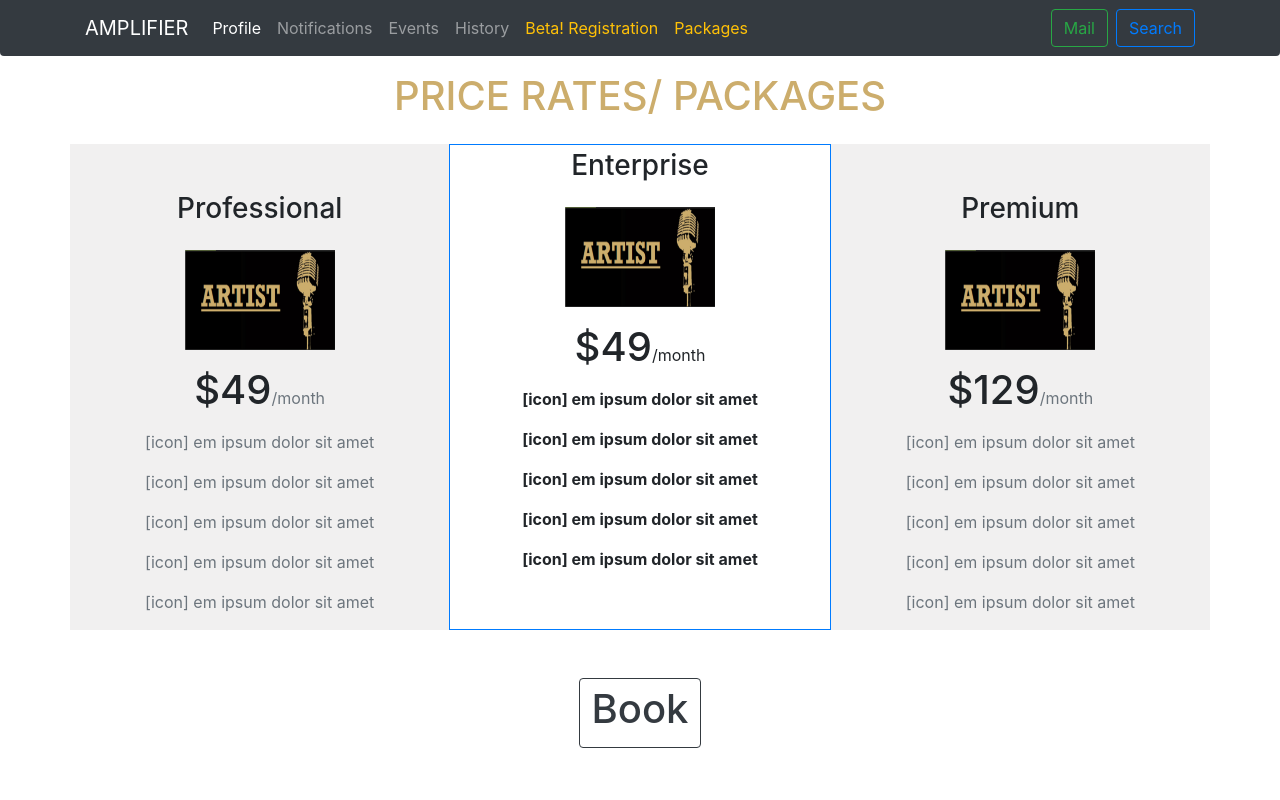
After one commit to ShiroViper/ampnative, a PHP site: page /views/performer/package.php in a window 1280 px wide. The commit adds this page. Run offline with PHP 8.4, Linux system fonts and the light colour scheme; some libraries are stand-ins or nearby versions.

Commit message:
update price rates/packages, service profile

```diff
--- a/assets/css/custom.css
+++ b/assets/css/custom.css
@@ -51,3 +51,7 @@
 
     background-color: #f1f0f0;
 }
+
+.yellow-brown{
+   color: #ccad6c;
+}
--- a/views/inc/header.php
+++ b/views/inc/header.php
@@ -11,7 +11,7 @@
 <body>
 		<nav class="navbar navbar-expand-lg navbar-dark bg-dark rounded-bottom">
 		    <div class="container">
-		        <a class="navbar-brand" href="#">AMPLIFIER</a>
+		        <a class="navbar-brand" href="register.php">AMPLIFIER</a>
 		        <button class="navbar-toggler" type="button" data-toggle="collapse" data-target="#navbarSupportedContent" aria-controls="navbarSupportedContent" aria-expanded="false" aria-label="Toggle navigation">
 		        <span class="navbar-toggler-icon"></span>
 		        </button>
@@ -19,7 +19,7 @@
 		        <div class="collapse navbar-collapse" id="navbarSupportedContent">
 		        <ul class="navbar-nav mr-auto">
 		            <li class="nav-item active">
-			            <a class="nav-link" href="#">Profile <span class="sr-only">(current)</span></a>
+			            <a class="nav-link" href="profile.php">Profile <span class="sr-only">(current)</span></a>
 		            </li>
 		            <li class="nav-item">
 			            <a class="nav-link" href="#">Notifications</a>
@@ -31,7 +31,10 @@
 			            <a class="nav-link" href="#">History</a>
 		            </li>
 		            <li class="nav-item">
-			            <a href="register.php" class="nav-link text-warning">Beta! Reg</a>
+			            <a href="register.php" class="nav-link text-warning">Beta! Registration</a>
+		            </li>
+		            <li class="nav-item">
+			            <a href="package.php" class="nav-link text-warning">Packages</a>
 		            </li>
 		        </ul>
 		        <form class="form-inline my-2 my-lg-0">
--- a/views/performer/description.php
+++ b/views/performer/description.php
@@ -1,7 +1,7 @@
 <?php require '../inc/header-no-navbar.php'; ?>
 	<div class="container py-3">
 		<p class="h2">Registration Form (Description)</p>
-        <?php require 'merge-register-nav.php'; ?>
+        <?php require 'inc/merge-register-nav.php'; ?>
 
 		<div class="row py-3 ">
 			<div class="col-sm">
@@ -13,7 +13,7 @@
         <div class="row py-3 d-flex justify-content-end">
 	         <a href="portfolio.php" class="btn btn-outline-secondary ml-3">Previous</a>
 	         <a href="register.php" class="btn btn-outline-primary ml-3">Next</a>
-	         <?php require 'merge-register-button.php' ?>
+	         <?php require 'inc/merge-register-button.php' ?>
 	    </div>
 	</div>
 
--- /dev/null
+++ b/views/performer/inc/merge-register-button.php
@@ -0,0 +1,2 @@
+ <a href="profile.php" class="btn btn-outline-success ml-3">Finish</a>
+ <a href="#" class="btn btn-outline-danger ml-3">Cancel</a>
--- a/views/performer/merge-register-button.php
+++ /dev/null
@@ -1,2 +0,0 @@
- <a href="#" class="btn btn-outline-success ml-3">Finish</a>
- <a href="#" class="btn btn-outline-danger ml-3">Cancel</a>
--- /dev/null
+++ b/views/performer/package.php
@@ -0,0 +1,44 @@
+<?php require '../inc/header.php'; ?>
+<div class="container">
+	<p class="h1 yellow-brown text-center py-3">PRICE RATES/ PACKAGES</p>
+	<div class="row">
+		<div class="col-sm inbox-bg-incoming pt-5 text-center">
+			<p class="h3 ">Professional</p>
+			<div class=" pt-3">
+				<img src="../../assets/img/artist.png" height="100" width="150" alt="">
+			</div>
+			<p class=" pt-3"><strong class="h1">$49</strong><span class="text-muted">/month</span></p>
+			<?php for($x=0; $x<5; $x++){ ?>
+				<p class="text-muted"><span>[icon] </span>em ipsum dolor sit amet </p>
+			<?php } ?>
+		</div>
+
+		<div class="col-sm py-1 text-center border border-primary">
+			<p class="h3 ">Enterprise</p>
+			<div class=" pt-3">
+				<img src="../../assets/img/artist.png" height="100" width="150" alt="">
+			</div>
+			<p class=" pt-3"><strong class="h1">$49</strong><span class="">/month</span></p>
+			<?php for($x=0; $x<5; $x++){ ?>
+				<p class="font-weight-bold"><span>[icon] </span>em ipsum dolor sit amet </p>
+			<?php } ?>
+		</div>
+
+		<div class="col-sm inbox-bg-incoming pt-5 text-center">
+			<p class="h3 ">Premium</p>
+			<div class=" pt-3">
+				<img src="../../assets/img/artist.png" height="100" width="150" alt="">
+			</div>
+			<p class=" pt-3"><strong class="h1">$129</strong><span class="text-muted">/month</span></p>
+			<?php for($x=0; $x<5; $x++){ ?>
+				<p class="text-muted"><span>[icon] </span>em ipsum dolor sit amet </p>
+			<?php } ?>
+		</div>
+	</div>
+
+	<div class="py-5 text-center">
+		<a href="#" class="btn btn-outline-dark"><p class="h1">Book</p></a>
+	</div>
+
+</div>
+<?php require '../inc/footer.php'; ?>
--- a/views/performer/portfolio.php
+++ b/views/performer/portfolio.php
@@ -1,7 +1,7 @@
 <?php require '../inc/header-no-navbar.php'; ?>
 	<div class="container py-3">
 		<p class="h2">Registration Form (Portfolio)</p>
-        <?php require 'merge-register-nav.php'; ?>
+        <?php require 'inc/merge-register-nav.php'; ?>
 
 		<div class="row py-3">
 			<?php for($x=0; $x<3; $x++){ ?>
@@ -25,7 +25,7 @@
             </div>
 			 <a href="register.php" class="btn btn-outline-secondary ml-3">Previous</a>
 			 <a href="description.php" class="btn btn-outline-primary ml-3">Next</a>
-			 <?php require 'merge-register-button.php' ?>
+			 <?php require 'inc/merge-register-button.php' ?>
 		</div>
 	</div>
 <?php require '../inc/footer.php'; ?>
--- a/views/performer/register.php
+++ b/views/performer/register.php
@@ -2,7 +2,7 @@
     <div class="container py-3">
         <div>
             <p class="h2">Registration Form (Personal)</p>
-            <?php require 'merge-register-nav.php'; ?>
+            <?php require 'inc/merge-register-nav.php'; ?>
 
             <form action="#" method="POST" enctype="multipart/form-data">
                 <div class="row mt-5">
@@ -48,7 +48,7 @@
                         <div class="row py-3 d-flex justify-content-end">
                              <a href="description.php" class="btn btn-outline-secondary ml-3">Previous</a>
                              <a href="portfolio.php" class="btn btn-outline-primary ml-3">Next</a>
-                             <?php require 'merge-register-button.php' ?>
+                             <?php require 'inc/merge-register-button.php' ?>
                         </div>
 
                     </div>
```
Also changed, not shown: views/performer/profile.php (added, +49 -0 lines), assets/img/artist.PNG (added), views/performer/inc/merge-register-nav.php (renamed from views/performer/merge-register-nav.php).
